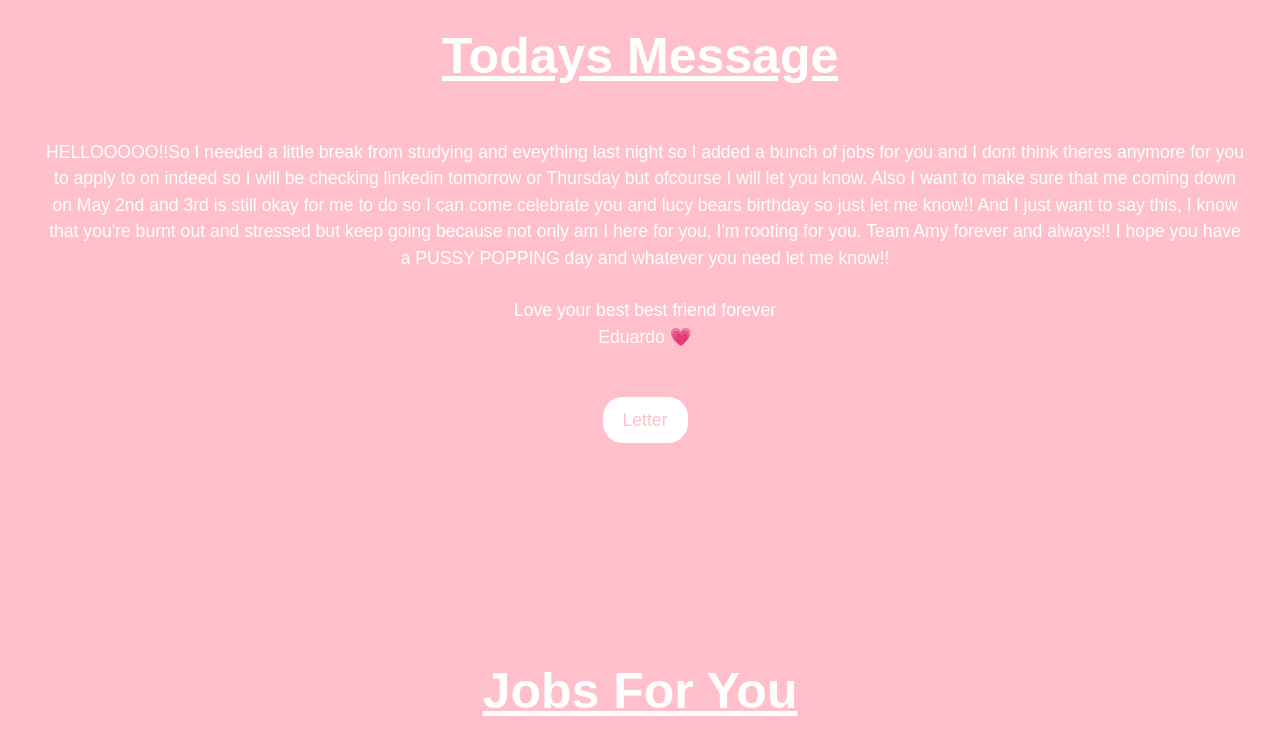
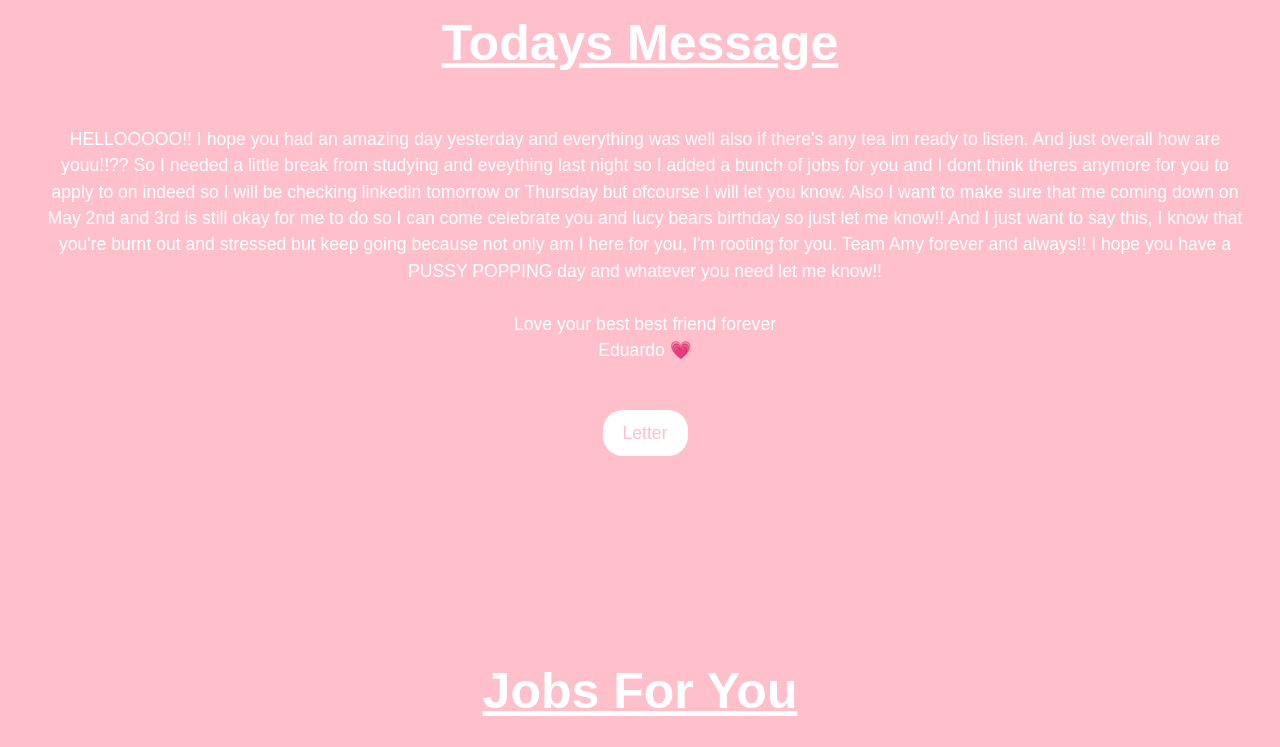
Before and after one commit to Ewynman/Giving, a plain HTML site: page index.html in a window 1280 px wide. Shown: the part 1820-2567 px from the top of the page. Drawn offline with nearby package versions, Linux system fonts and the light colour scheme.

Commit message:
Update index.html

```diff
--- a/index.html
+++ b/index.html
@@ -116,7 +116,7 @@
               <p
                 style="width: 100%; font-size: 2.2vh; color: white; margin: 5px"
               >
-                HELLOOOOO!!So I needed a little break from studying and eveything last
+                HELLOOOOO!! I hope you had an amazing day yesterday and everything was well also if there's any tea im ready to listen. And just overall how are youu!!?? So I needed a little break from studying and eveything last
                 night so I added a bunch of jobs for you and I dont think theres anymore
                 for you to apply to on indeed so I will be checking linkedin tomorrow or
                 Thursday but ofcourse I will let you know. Also I want to make sure that
```
